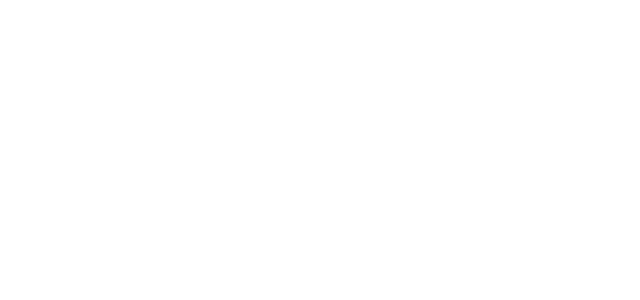
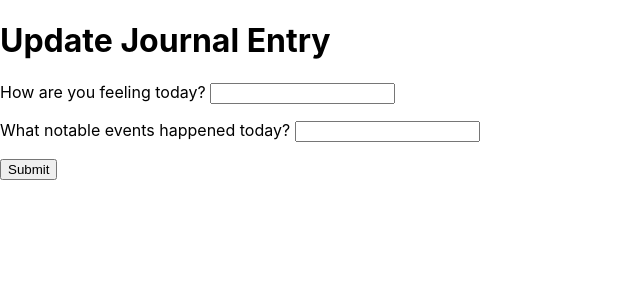
Before and after one commit to johnson24694/Journey_Journal, a React (Create React App) app in the folder client/: page /journals/edit/1 in a window 1280 px wide. Before the commit this address had no page. Shown: the top 300 px of the page, without its empty margins (0-640 px from the left). Built offline with nearby package versions, Linux system fonts and the light colour scheme; no server answers.

Commit message:
Added update page and functionality

```diff
--- a/client/src/App.js
+++ b/client/src/App.js
@@ -5,6 +5,7 @@
 import Login from './components/Login';
 import ViewAllJournals from './components/ViewAllJournals';
 // import ViewOneJournal from './components/ViewOneJournal';
+import Update from './components/Update';
 
 
 function App() {
@@ -17,6 +18,7 @@
                   <Route element={<Form/>} path="/journals/new"/>
                   <Route element={<ViewAllJournals/>} path="/journals/view"/>
                   {/* <Route element={<ViewOneJournal/>} path="/journal/:id"/> */}
+                  <Route element={<Update/>} path="/journals/edit/:id"/>
                 </Routes>
           </BrowserRouter>
     </div>
--- a/client/src/components/JournalForm.js
+++ b/client/src/components/JournalForm.js
@@ -46,7 +46,7 @@
                             <input type="text" onChange = {(e)=>setFeeling(e.target.value)}/>
                         </p>
                         <p>
-                            <label>What notable things happened today? </label>
+                            <label>What notable events happened today? </label>
                             <input type="text" onChange = {(e)=>setNotes(e.target.value)}/>
                         </p>
                     </div>
--- a/client/src/components/Update.js
+++ b/client/src/components/Update.js
@@ -3,24 +3,59 @@
 import { useNavigate, useParams } from "react-router-dom";
 
 const Update = (props) => {
-    const { id } = useParams();
 
+    const {id} = useParams();
     const [feeling, setFeeling] = useState("");
     const [notes, setNotes] = useState("");
     const navigate = useNavigate();
 
+    // Added this because the ':' in the value of the id was throwing off the axios requests
+    const newId = id.substring(1,id.length);
+
+
     useEffect(() => {
-        axios.get('http://localhost:8000/api/journal/' + id)
+        axios.get('http://localhost:8000/api/journal/' + newId)
             .then(res => {
-                setFirstName(res.data.firstName);
-                setLastName(res.data.lastName);
+                console.log(res.data);
+                setFeeling(res.data.feeling);
+                setNotes(res.data.notes);
             })
             .catch(err => console.log(err))
     }, [])
 
+    const updateJournal = (e) => {
+        e.preventDefault();
+        axios.patch('http://localhost:8000/api/journals/' + newId, {
+            feeling,
+            notes
+        })
+            .then(res => {
+                console.log(res);
+                navigate("/journals/view");
+            })
+            .catch(err => console.log(err))
+    }
+
+    console.log(feeling);
+    console.log(notes);
     return(
         <div>
-
+            <form onSubmit={updateJournal}>
+            <h1>Update Journal Entry</h1>
+                    <div>
+                        <p>
+                            <label>How are you feeling today? </label>
+                            <input type="text" name = "feeling" value = {feeling} onChange = {(e)=>setFeeling(e.target.value)}/>
+                        </p>
+                        <p>
+                            <label>What notable events happened today? </label>
+                            <input type="text" name = "notes" value = {notes} onChange = {(e)=>setNotes(e.target.value)}/>
+                        </p>
+                    </div>
+                    <input type="submit"/>
+            </form>
         </div>
     )
 }
+
+export default Update
```
Also changed, not shown: 2 other files (tests, documents, lock files or other folders).
